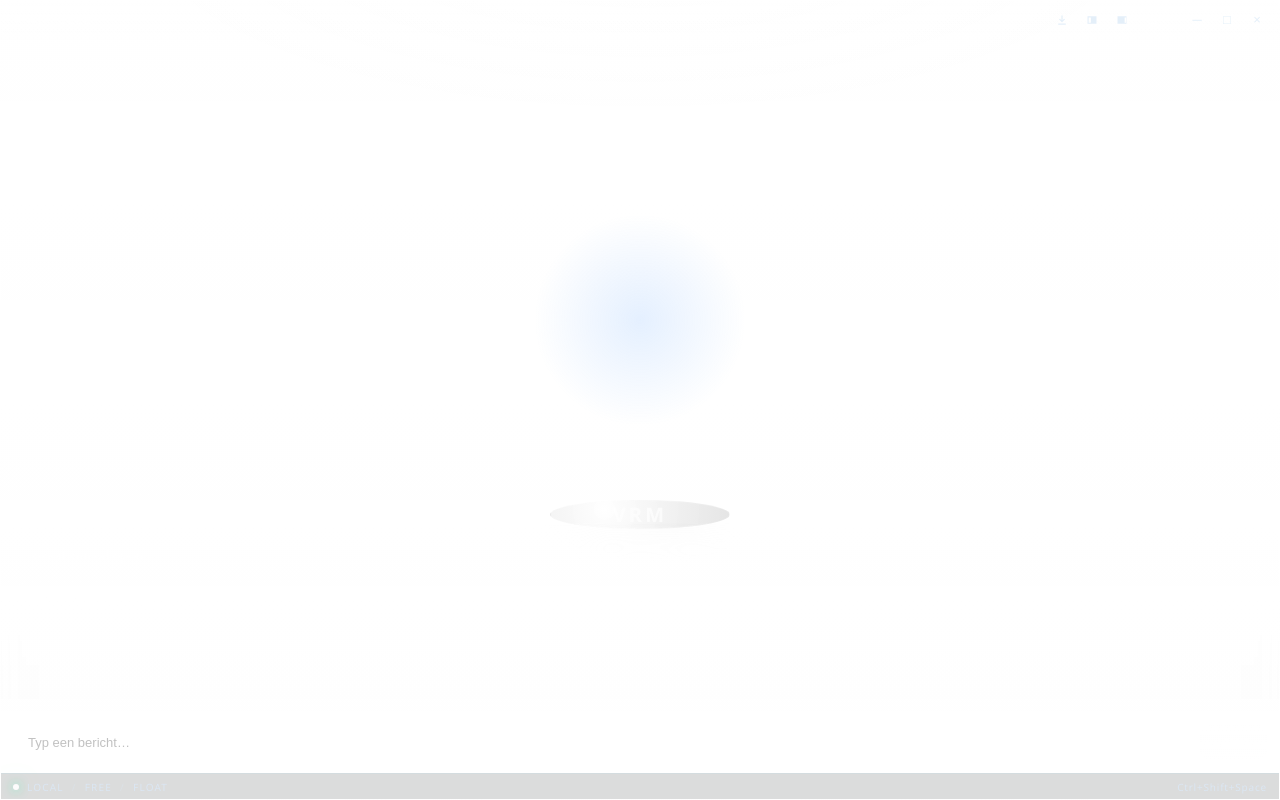
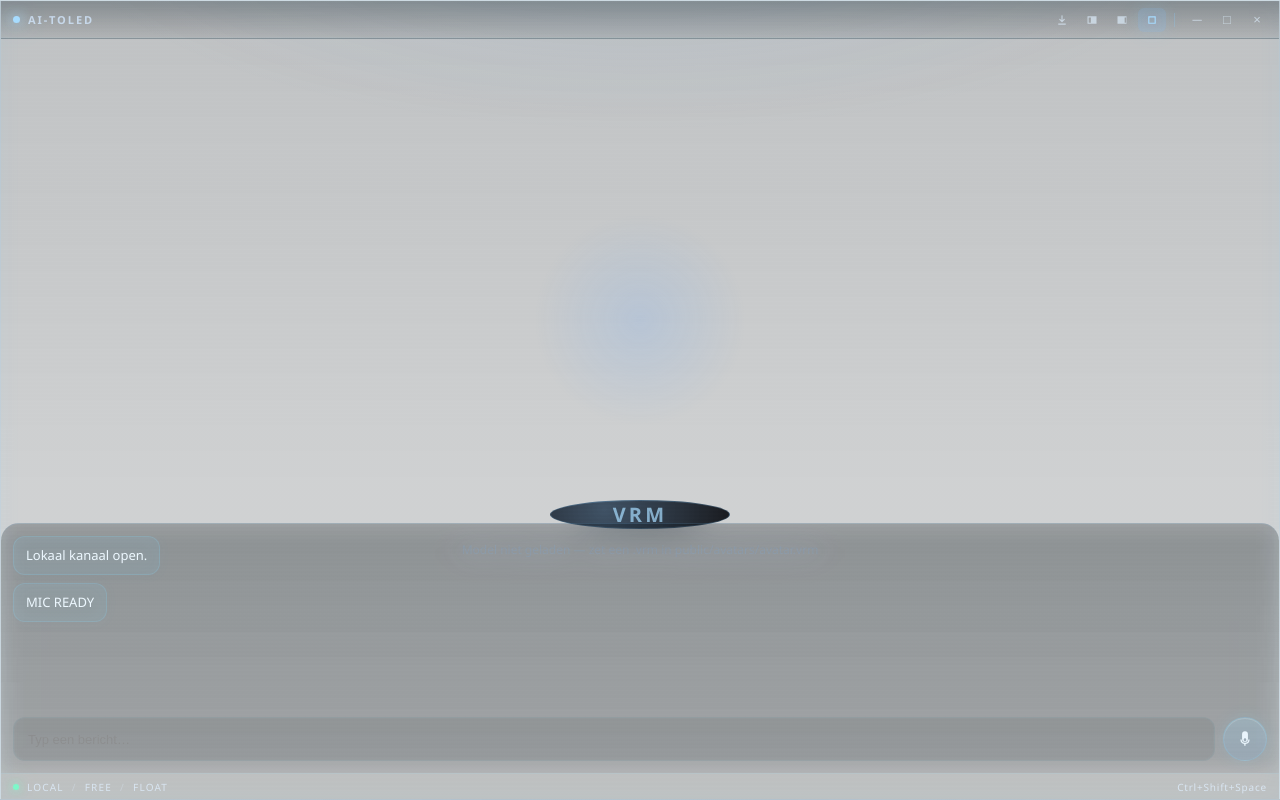
Before and after one commit to wilfredBart/AI-TOLD, a React (Vite) app: page / in a window 1280 px wide. Built offline with nearby package versions, Linux system fonts and the light colour scheme; no server answers.

Commit message:
Align mic icon with HUD SVG system

```diff
--- a/src/App.css
+++ b/src/App.css
@@ -1,15 +1,15 @@
 :root {
-  --bg: rgba(255, 255, 255, 0.02);
-  --glass: rgba(255, 255, 255, 0.03);
-  --panel: rgba(255, 255, 255, 0.015);
-  --border: rgba(255, 255, 255, 0.12);
-  --text: rgba(255, 255, 255, 0.9);
-  --muted: rgba(255, 255, 255, 0.7);
-  --accent: rgba(255, 255, 255, 0.92);
-  --accent-strong: rgba(255, 255, 255, 0.88);
-  --danger: rgba(255, 255, 255, 0.8);
-  --led: rgba(255, 255, 255, 0.9);
-  --shadow: rgba(0, 0, 0, 0.06);
+  --bg: rgba(8, 14, 20, 0.18);
+  --glass: rgba(18, 28, 36, 0.15);
+  --panel: rgba(12, 18, 24, 0.12);
+  --border: rgba(137, 203, 255, 0.26);
+  --text: #edf8ff;
+  --muted: #c7d8ea;
+  --accent: #a7dcff;
+  --accent-strong: #7fcfff;
+  --danger: #ff7b95;
+  --led: #7df8c9;
+  --shadow: rgba(8, 16, 26, 0.2);
 }
 
 * {
@@ -42,22 +42,22 @@ button:not(:disabled),
   display: flex;
   flex-direction: column;
   background:
-    linear-gradient(180deg, rgba(255, 255, 255, 0.02), rgba(255, 255, 255, 0.005)),
+    linear-gradient(180deg, rgba(14, 20, 28, 0.2), rgba(8, 13, 20, 0.08)),
     radial-gradient(
-      1400px 520px at 50% -10%,
-      rgba(255, 255, 255, 0.03),
-      transparent 38%
+      1400px 500px at 50% -10%,
+      rgba(130, 202, 255, 0.12),
+      transparent 42%
     ),
-    rgba(255, 255, 255, 0.01);
-  border: 1px solid rgba(255, 255, 255, 0.08);
+    rgba(10, 16, 22, 0.08);
+  border: 1px solid rgba(146, 209, 255, 0.18);
   border-radius: 0;
   overflow: hidden;
   box-shadow:
-    inset 0 1px 0 rgba(255, 255, 255, 0.05),
-    inset 0 0 12px rgba(255, 255, 255, 0.02),
-    0 8px 24px rgba(0, 0, 0, 0.03);
-  backdrop-filter: blur(18px) saturate(0.8) brightness(1.1);
-  -webkit-backdrop-filter: blur(18px) saturate(0.8) brightness(1.1);
+    inset 0 1px 0 rgba(255, 255, 255, 0.08),
+    inset 0 0 22px rgba(126, 216, 255, 0.07),
+    0 12px 28px rgba(2, 9, 18, 0.12);
+  backdrop-filter: blur(14px) saturate(1.2);
+  -webkit-backdrop-filter: blur(14px) saturate(1.2);
 }
 
 .app-shell.is-docked {
@@ -86,13 +86,13 @@ button:not(:disabled),
   justify-content: space-between;
   background: linear-gradient(
     180deg,
-    rgba(255, 255, 255, 0.02),
-    rgba(255, 255, 255, 0.005)
+    rgba(18, 29, 37, 0.32),
+    rgba(8, 15, 21, 0.08)
   );
-  border-bottom: 1px solid rgba(255, 255, 255, 0.06);
+  border-bottom: 1px solid rgba(127, 214, 255, 0.08);
   flex-shrink: 0;
   z-index: 12;
-  box-shadow: none;
+  box-shadow: inset 0 -1px 0 rgba(127, 214, 255, 0.04);
 }
 
 .titlebar-drag {
@@ -108,8 +108,10 @@ button:not(:disabled),
   width: 7px;
   height: 7px;
   border-radius: 50%;
-  background: rgba(255, 255, 255, 0.8);
-  box-shadow: 0 0 10px rgba(255, 255, 255, 0.2);
+  background: var(--accent);
+  box-shadow:
+    0 0 12px var(--accent),
+    0 0 24px rgba(126, 216, 255, 0.7);
 }
 
 .titlebar-title {
@@ -162,15 +164,19 @@ button:not(:disabled),
 }
 
 .icon-btn:hover {
-  background: rgba(255, 255, 255, 0.04);
+  background: rgba(126, 216, 255, 0.08);
   color: var(--text);
-  box-shadow: inset 0 0 0 1px rgba(255, 255, 255, 0.08);
+  box-shadow:
+    inset 0 0 0 1px rgba(126, 216, 255, 0.2),
+    0 0 18px rgba(126, 216, 255, 0.12);
 }
 
 .icon-btn.active {
   color: var(--accent);
-  background: rgba(255, 255, 255, 0.04);
-  box-shadow: inset 0 0 0 1px rgba(255, 255, 255, 0.08);
+  background: rgba(121, 184, 255, 0.12);
+  box-shadow:
+    inset 0 0 18px rgba(126, 216, 255, 0.14),
+    0 0 18px rgba(126, 216, 255, 0.14);
 }
 
 .icon-btn.danger:hover {
@@ -239,8 +245,12 @@ button:not(:disabled),
   width: 180px;
   height: 180px;
   border-radius: 50%;
-  border: 1px solid rgba(255, 255, 255, 0.14);
-  background: radial-gradient(circle at 30% 30%, rgba(255, 255, 255, 0.08), rgba(0, 0, 0, 0.1));
+  border: 1px solid var(--border);
+  background: radial-gradient(
+    circle at 30% 30%,
+    rgba(27, 50, 74, 0.8),
+    rgba(5, 7, 12, 0.9)
+  );
   display: flex;
   align-items: center;
   justify-content: center;
@@ -262,17 +272,17 @@ button:not(:disabled),
 .chat-section {
   height: 34%;
   min-height: 168px;
-  border-top: 1px solid rgba(255, 255, 255, 0.06);
+  border-top: 1px solid rgba(137, 203, 255, 0.14);
   background: linear-gradient(
     180deg,
-    rgba(255, 255, 255, 0.02),
-    rgba(255, 255, 255, 0.01)
+    rgba(12, 18, 24, 0.18),
+    rgba(8, 13, 20, 0.12)
   );
   border-radius: 18px 18px 0 0;
   display: flex;
   flex-direction: column;
-  backdrop-filter: blur(14px);
-  -webkit-backdrop-filter: blur(14px);
+  backdrop-filter: blur(12px);
+  -webkit-backdrop-filter: blur(12px);
 }
 
 .chat-placeholder {
@@ -302,9 +312,11 @@ button:not(:disabled),
 
 .msg.ai {
   align-self: flex-start;
-  background: rgba(255, 255, 255, 0.02);
-  border: 1px solid rgba(255, 255, 255, 0.08);
-  box-shadow: none;
+  background: rgba(126, 216, 255, 0.07);
+  border: 1px solid rgba(126, 216, 255, 0.18);
+  box-shadow:
+    inset 0 0 18px rgba(126, 216, 255, 0.04),
+    0 0 14px rgba(126, 216, 255, 0.04);
 }
 
 .input-row {
@@ -314,14 +326,16 @@ button:not(:disabled),
 
 .input-row input {
   flex: 1;
-  background: rgba(255, 255, 255, 0.015);
-  border: 1px solid rgba(255, 255, 255, 0.08);
+  background: rgba(10, 18, 24, 0.18);
+  border: 1px solid rgba(126, 216, 255, 0.14);
   border-radius: 12px;
   padding: 10px 14px;
   color: var(--text);
   font-size: 13px;
   outline: none;
-  box-shadow: inset 0 0 0 1px rgba(255, 255, 255, 0.01);
+  box-shadow:
+    inset 0 0 0 1px rgba(126, 216, 255, 0.03),
+    0 0 12px rgba(126, 216, 255, 0.02);
 }
 
 .input-row input:disabled,
@@ -333,15 +347,45 @@ button:not(:disabled),
 .input-row button {
   background: linear-gradient(
     180deg,
-    rgba(255, 255, 255, 0.08),
-    rgba(255, 255, 255, 0.02)
+    rgba(150, 220, 255, 0.22),
+    rgba(98, 180, 255, 0.14)
   );
-  color: rgba(255, 255, 255, 0.9);
-  border: 1px solid rgba(255, 255, 255, 0.08);
+  color: rgba(236, 248, 255, 0.96);
+  border: 1px solid rgba(126, 216, 255, 0.2);
   border-radius: 12px;
   padding: 0 16px;
   font-weight: 650;
-  box-shadow: none;
+  box-shadow:
+    0 0 16px rgba(105, 210, 255, 0.12),
+    inset 0 1px 0 rgba(255, 255, 255, 0.18);
+}
+
+.input-row button.mic-button {
+  min-width: 44px;
+  width: 44px;
+  height: 44px;
+  padding: 0;
+  display: flex;
+  align-items: center;
+  justify-content: center;
+  border-radius: 50%;
+  letter-spacing: 0;
+  font-size: 18px;
+  line-height: 1;
+  text-transform: none;
+}
+
+.mic-icon {
+  width: 18px;
+  height: 18px;
+  display: block;
+}
+
+.mic-symbol {
+  display: inline-block;
+  transform: translateY(-1px);
+  opacity: 0.9;
+  font-size: 18px;
 }
 
 .status-bar {
@@ -352,9 +396,9 @@ button:not(:disabled),
   padding: 0 12px;
   font-size: 10px;
   letter-spacing: 0.12em;
-  color: rgba(217, 233, 247, 0.8);
-  border-top: 1px solid rgba(127, 214, 255, 0.08);
-  background: rgba(4, 8, 12, 0.14);
+  color: rgba(220, 236, 250, 0.84);
+  border-top: 1px solid rgba(127, 214, 255, 0.1);
+  background: rgba(4, 8, 12, 0.12);
   z-index: 12;
 }
 
--- a/src/components/Chat/ChatPlaceholder.jsx
+++ b/src/components/Chat/ChatPlaceholder.jsx
@@ -2,12 +2,12 @@ import { useState } from "react";
 import { invoke } from "@tauri-apps/api/core";
 
 export default function ChatPlaceholder() {
-  const [status, setStatus] = useState("LOCAL CHANNEL READY");
+  const [status, setStatus] = useState("MIC READY");
   const [testing, setTesting] = useState(false);
 
   async function testPipeline() {
     setTesting(true);
-    setStatus("CONNECTING...");
+    setStatus("MIC TESTING...");
 
     try {
       const response = await invoke("ai_pipeline_ping");
@@ -18,17 +18,17 @@ export default function ChatPlaceholder() {
       if (messageType === "error") {
         const errorCode = payload?.code ?? "AI_PIPELINE_ERROR";
         const errorMessage = payload?.message ?? "Unknown pipeline error";
-        setStatus(`PIPELINE UNAVAILABLE · ${errorCode} · ${errorMessage}`);
+        setStatus(`MIC UNAVAILABLE · ${errorCode} · ${errorMessage}`);
         return;
       }
 
       if (messageType === "pong" || payload?.type === "pong") {
-        setStatus(`PIPELINE ONLINE · ${source}`);
+        setStatus(`MIC READY · ${source}`);
       } else {
-        setStatus("PIPELINE RESPONDED");
+        setStatus("MIC TEST RESPONDED");
       }
     } catch (error) {
-      setStatus(`PIPELINE ERROR · ${String(error)}`);
+      setStatus(`MIC ERROR · ${String(error)}`);
     } finally {
       setTesting(false);
     }
@@ -45,8 +45,26 @@ export default function ChatPlaceholder() {
       <div className="input-row">
         <input type="text" placeholder="Typ een bericht…" disabled />
 
-        <button type="button" onClick={testPipeline} disabled={testing}>
-          {testing ? "..." : "PING"}
+        <button
+          className="mic-button"
+          type="button"
+          onClick={testPipeline}
+          disabled={testing}
+          aria-label="Microphone test button"
+          title="Microphone test button (temporary ping bridge)"
+        >
+          {testing ? (
+            <svg className="mic-icon" viewBox="0 0 16 16" aria-hidden="true">
+              <circle cx="8" cy="8" r="2.1" fill="currentColor" />
+            </svg>
+          ) : (
+            <svg className="mic-icon" viewBox="0 0 16 16" aria-hidden="true">
+              <path
+                d="M8 1.2a2.6 2.6 0 0 1 2.6 2.6v4.2A2.6 2.6 0 1 1 5.4 8V3.8A2.6 2.6 0 0 1 8 1.2Zm0 6.1a1.1 1.1 0 0 0-1.1 1.1v.5c0 .6.5 1.1 1.1 1.1s1.1-.5 1.1-1.1v-.5A1.1 1.1 0 0 0 8 7.3Zm-4.1 1.2h1.2a2.8 2.8 0 0 0 5.8 0h1.2a4.1 4.1 0 0 1-3.6 4.05v1.45h-1.2v-1.45A4.1 4.1 0 0 1 3.9 8.5Z"
+                fill="currentColor"
+              />
+            </svg>
+          )}
         </button>
       </div>
     </div>
```
